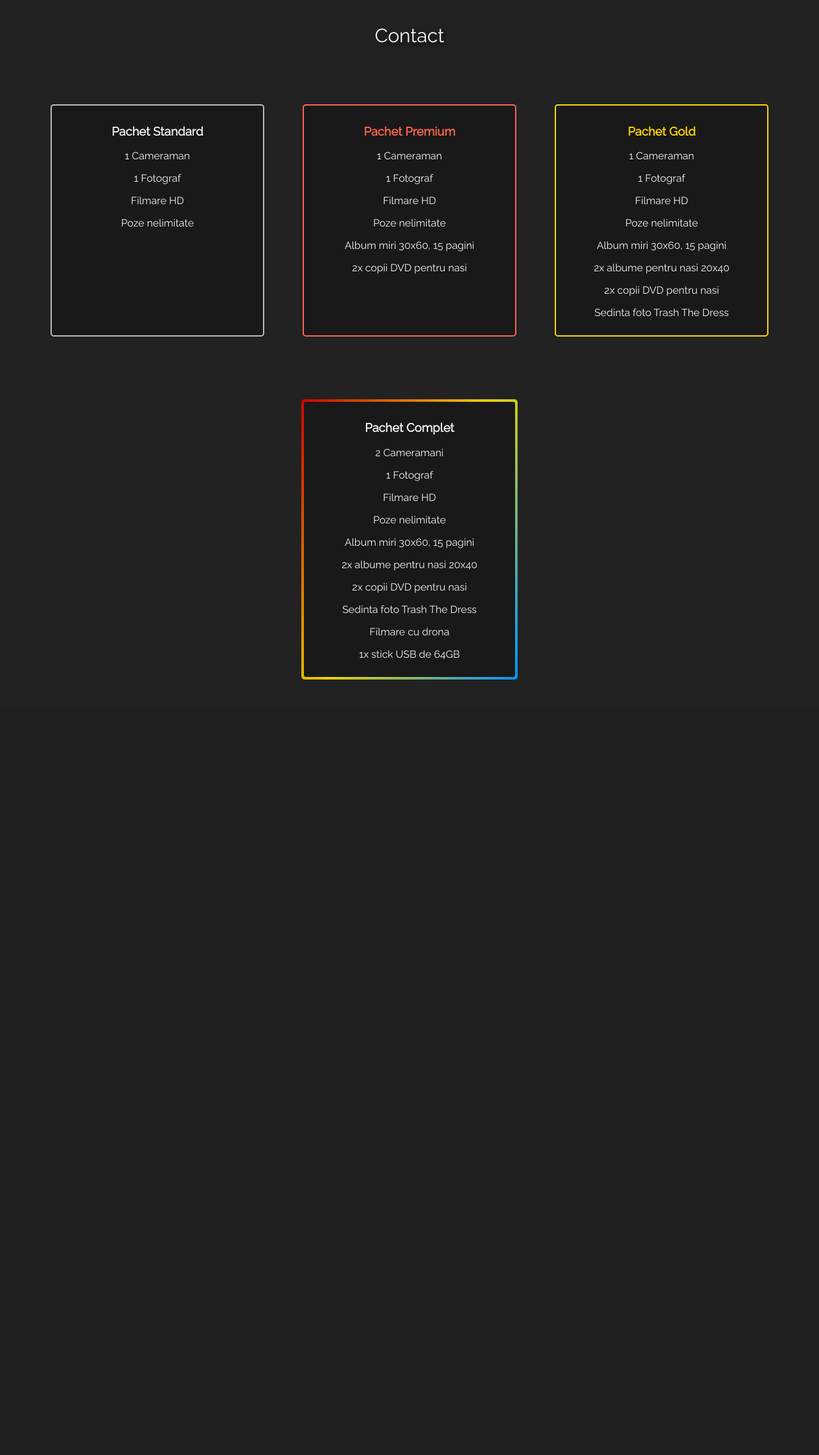
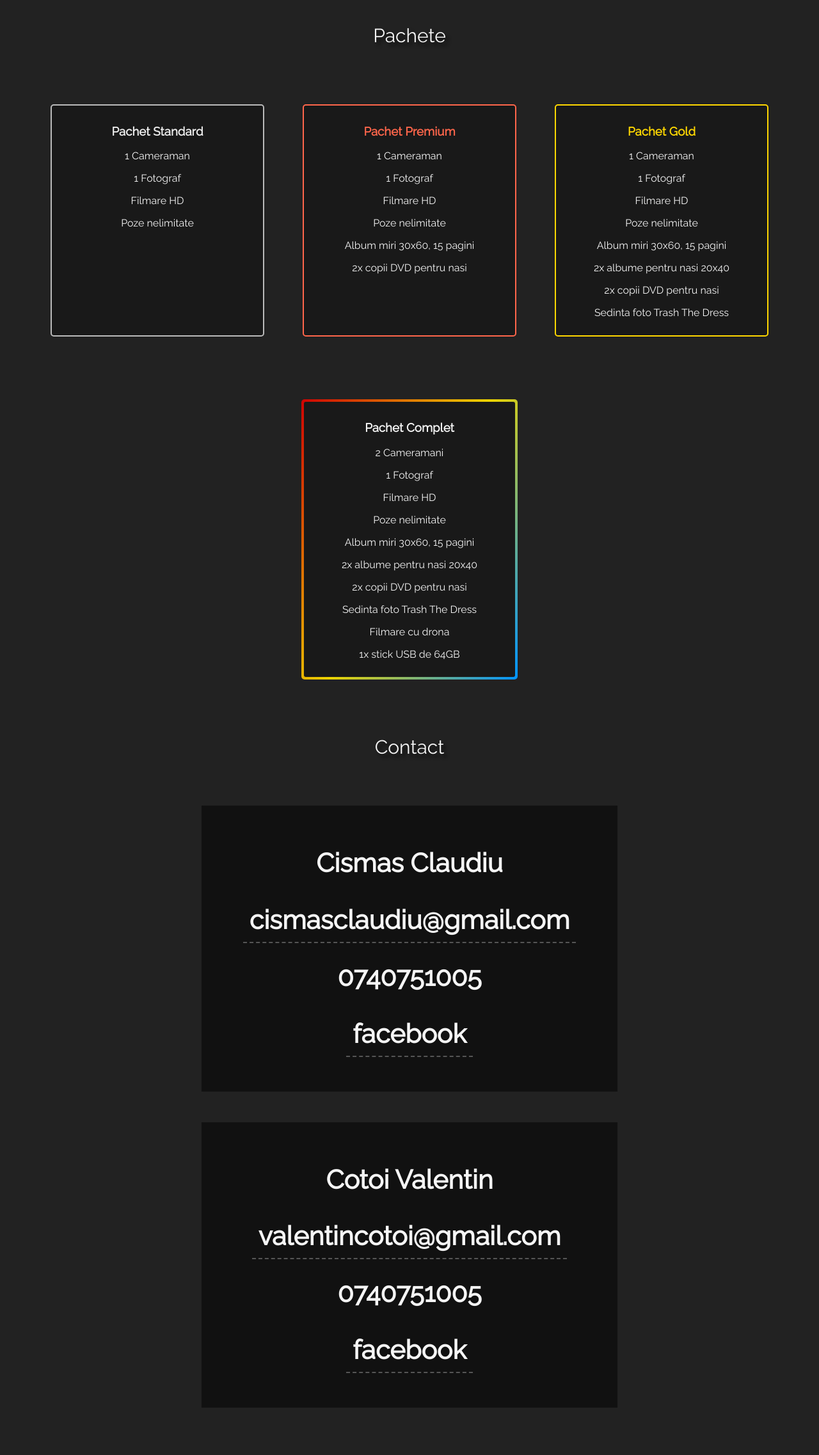
Before and after one commit to cristicismas/profotovideo, a Django app: page /contact/ in a window 1280 px wide. Shown: the part 82-2356 px from the top of the page at 64% size. Before the commit the page ends 1144 px from the top, so only its background shows below. Run offline with Django 3.2, Linux system fonts and the light colour scheme; some libraries are stand-ins or nearby versions.

Commit message:
Add contact info to contact.html

```diff
--- /dev/null
+++ b/pfv/pfv/static/assets/css/contact.css
@@ -0,0 +1,50 @@
+.contact {
+  text-align: center;
+  font-size: 35px;
+  margin: 50px auto;
+  display: flex;
+  flex-wrap: wrap;
+  justify-content: center;
+}
+
+.contact > div {
+  background-color: #111;
+  padding: 25px;
+  width: 600px;
+  margin: 24px 60px;
+  transition: all .2s;
+}
+
+.contact > div:hover {
+  box-shadow: 0 20px 55px 0 #111;
+}
+
+.contact a {
+  padding: 10px 10px;
+  transition: all 0.3s;
+  position: relative;
+  border-bottom: 2px dashed #555;
+}
+
+.contact a:after {
+  content: "";
+  position: absolute;
+  width: 0;
+  height: 3px;
+  display: block;
+  margin-top: 5px;
+  right: 0;
+  background: #f5f5f5;
+  transition: width 0.4s ease;
+  -webkit-transition: width 0.4s ease;
+}
+
+.contact a:hover:after {
+  width: 100%;
+  left: 0;
+  background: #f5f5f5;
+}
+
+.contact a:hover {
+  border-bottom: 2px dashed #111;
+}
--- a/pfv/templates/base.html
+++ b/pfv/templates/base.html
@@ -17,6 +17,7 @@
   <link rel="stylesheet" href="{% static 'assets/css/photos.css' %}">
   <link rel="stylesheet" href="{% static 'assets/css/videos.css' %}">
   <link rel="stylesheet" href="{% static 'assets/css/plans.css' %}">
+  <link rel="stylesheet" href="{% static 'assets/css/contact.css' %}">
 </head>
 <body>
   <header>
--- a/pfv/templates/pages/contact.html
+++ b/pfv/templates/pages/contact.html
@@ -1,7 +1,7 @@
 {% extends 'base.html' %}
 
 {% block content %}
-<h2 class="title">Contact</h2>
+<h2 class="title">Pachete</h2>
 
 <section class="plans">
   <div class="plan" id="standard">
@@ -48,4 +48,21 @@
     <p>1x stick USB de 64GB</p>
   </div>
 </section>
+
+<h2 class="title">Contact</h2>
+
+<section class="contact">
+  <div id="claudiu">
+    <h3>Cismas Claudiu</h3>
+    <h3><a href="mailto:cismasclaudiu@gmail.com">cismasclaudiu@gmail.com</a></h3>
+    <h3>0740751005</h3>
+    <h3><a href="https://www.facebook.com/FotoVideoClaudiu">facebook</a></h3>
+  </div>
+  <div id="valentin">
+    <h3>Cotoi Valentin</h3>
+    <h3><a href="mailto:valentincotoi@gmail.com">valentincotoi@gmail.com</a></h3>
+    <h3>0740751005</h3>
+    <h3><a href="https://www.facebook.com/cotoi.valentin.7">facebook</a></h3>
+  </div>
+</section>
 {% endblock %}
```
